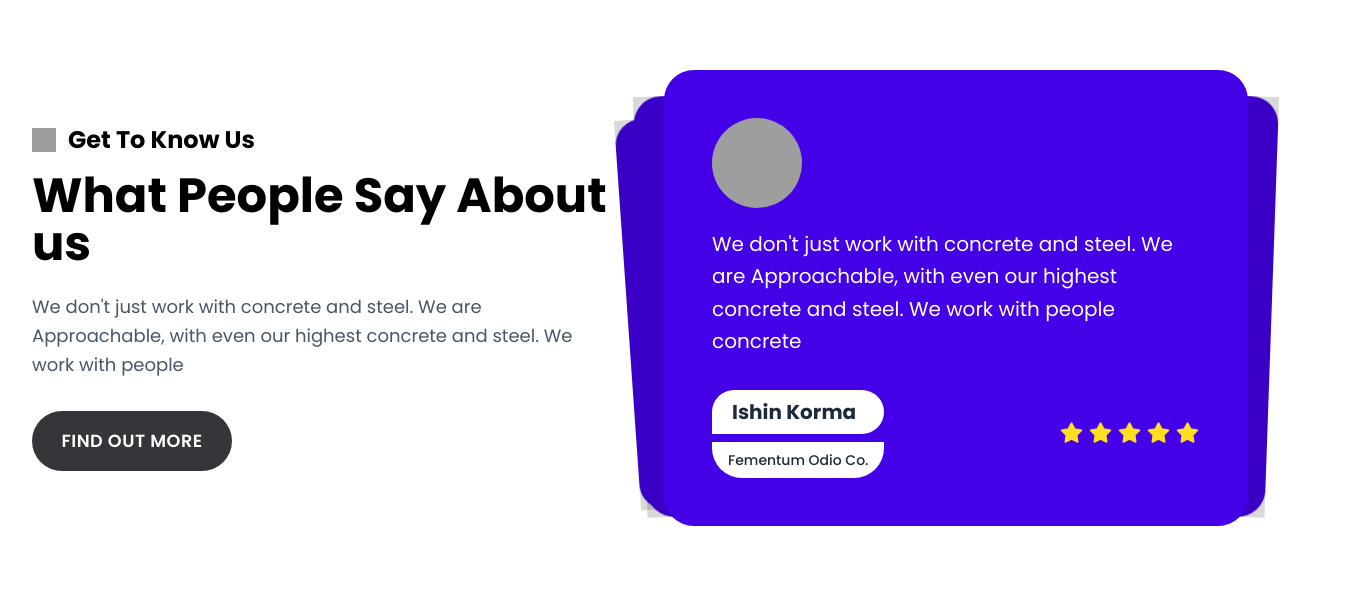
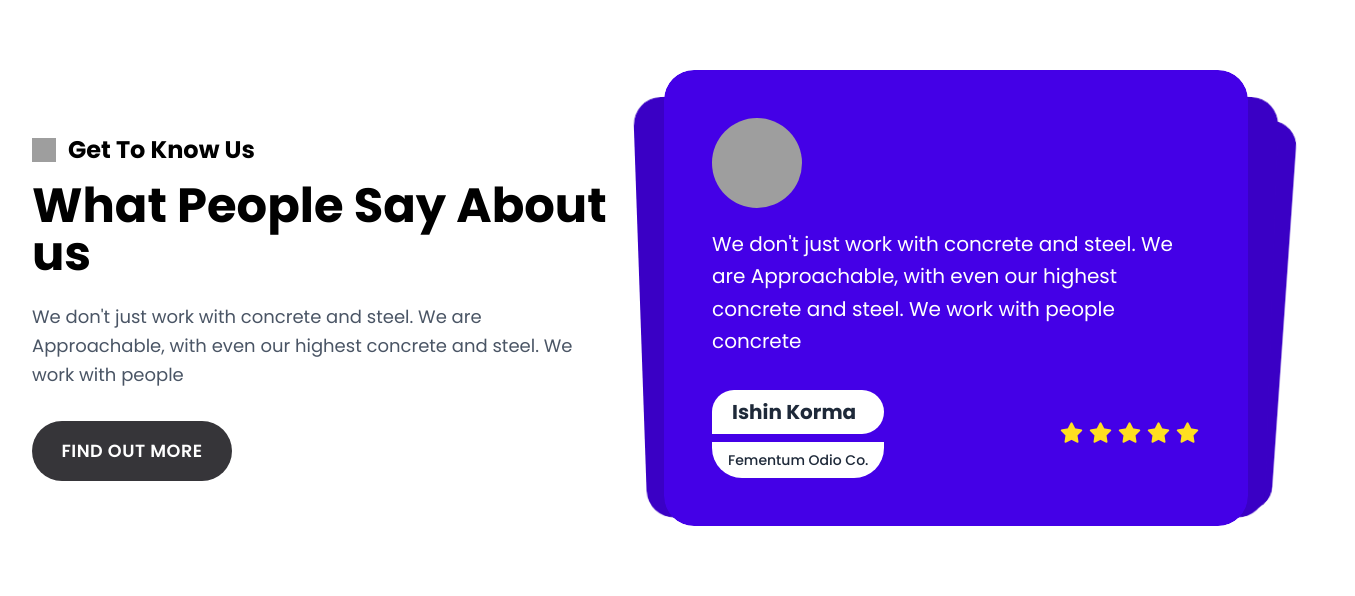
Before and after one commit to Jisap/Frostquest-Travel-Agency, a React (Vite) app: page /about in a window 1280 px wide. Shown: the part 3695-4291 px from the top of the page, 1355 px wide, since content can reach past the window. Built offline with nearby package versions, Linux system fonts and the light colour scheme; grey boxes are pictures that could not be loaded; some icons are missing; a web font is replaced by a local one.

Commit message:
feat: implement About page with destinations, testimonials, and travel experience sections

```diff
--- a/src/Components/Page/About.jsx
+++ b/src/Components/Page/About.jsx
@@ -274,7 +274,7 @@ function About() {
                   concrete and steel. We work with people
                 </p>
 
-                <div className="place-text flex gap-3 items-center shadow-lg p-4 mb-6 rounded-2xl mt-4 bg-white w-fit">
+                <div className="place-text flex gap-3 items-center shadow-lg p-4 mb-6 rounded-2xl mt-4 bg-white w-full">
                   <img
                     src={placeelement}
                     alt="place"
@@ -348,7 +348,7 @@ function About() {
       </section>
 
       {/* ============ REVIEWS ============ */}
-      <section className="py-16 md:py-20 overflow-hidden">
+      <section className="py-16 md:py-20">
         <div className="max-w-7xl mx-auto px-4 sm:px-6 lg:px-8">
           <div className="grid grid-cols-1 lg:grid-cols-2 gap-12 items-center">
             {/* Columna izquierda */}
@@ -373,7 +373,7 @@ function About() {
               <Swiper
                 effect={'cards'}
                 grabCursor={true}
-                loop={true}
+                speed={600}
                 autoplay={{ delay: 3000, disableOnInteraction: false }}
                 modules={[EffectCards, Autoplay]}
                 className="ab-tst-swiper"
@@ -408,6 +408,7 @@ function About() {
                   </SwiperSlide>
                 ))}
               </Swiper>
+
             </div>
           </div>
         </div>
--- a/src/index.css
+++ b/src/index.css
@@ -2210,3 +2210,17 @@ ol {
     right: auto;
     left: 0;
 }
+
+/* ===== TESTIMONIALS SWIPER (Cards Effect) ===== */
+.ab-tst-swiper {
+    width: 100%;
+    padding-bottom: 20px !important;
+}
+
+/* Eliminar el fondo blanco por defecto de cada slide que se asoma
+   por las esquinas redondeadas de la tarjeta interior */
+.ab-tst-swiper .swiper-slide {
+    background: transparent !important;
+    border-radius: 30px;
+    overflow: hidden;
+}
```
